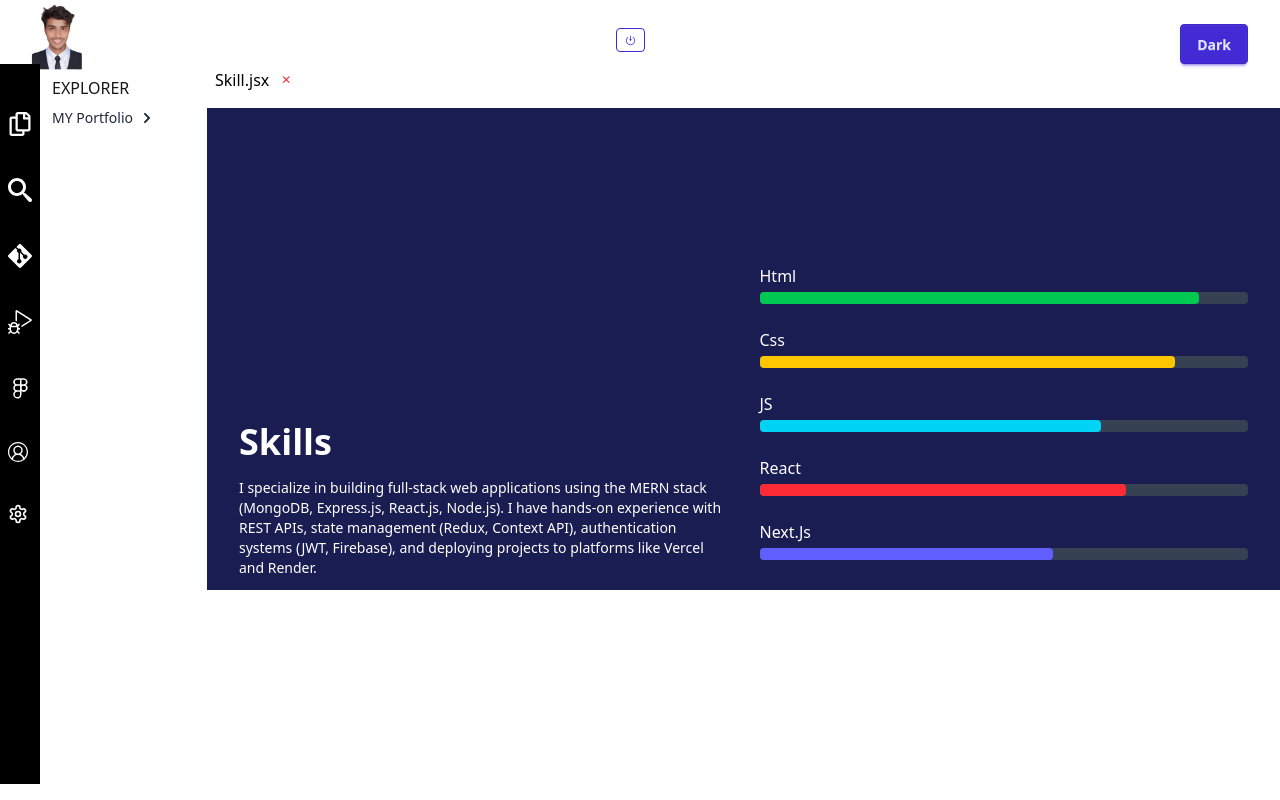
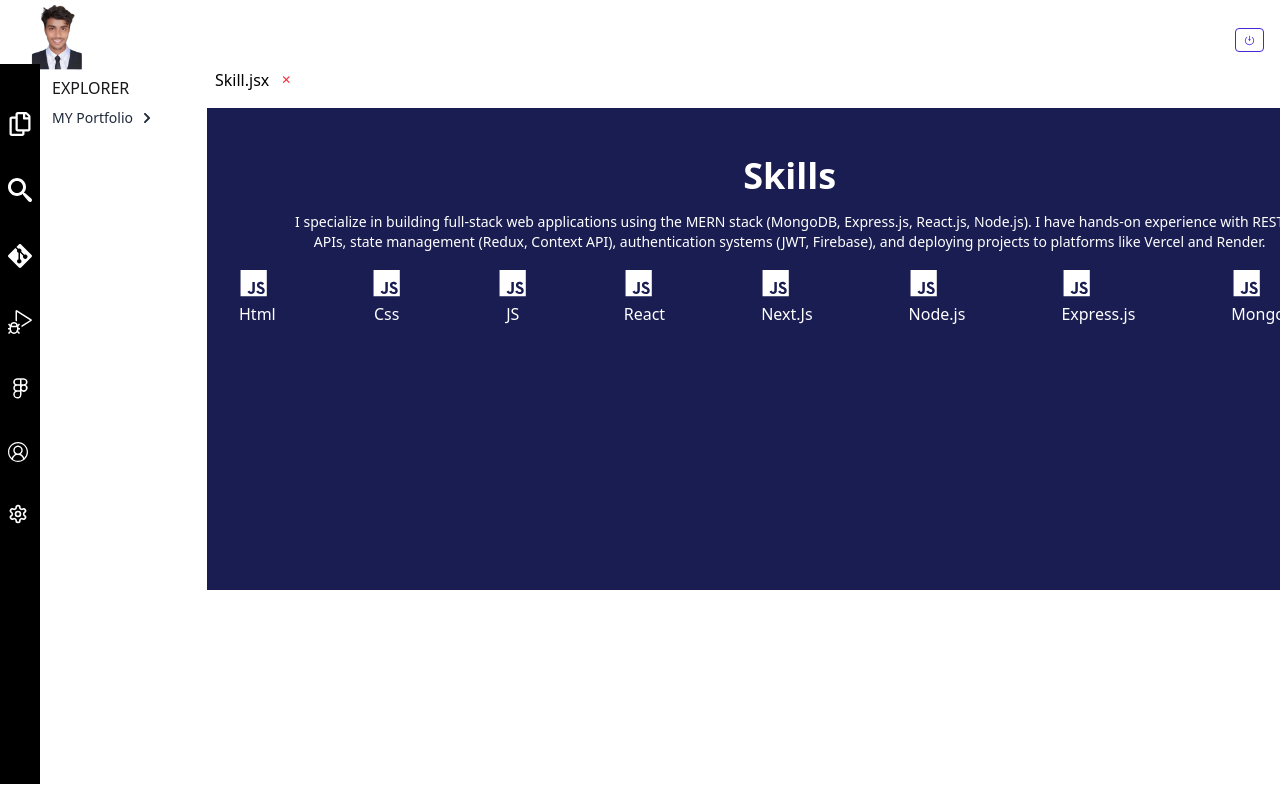
Before and after one commit to MD-Kayesur/-VS-CODE-Portfolio, a React (Vite) app: page /skill in a window 1280 px wide. Built offline with nearby package versions, Linux system fonts and the light colour scheme.

Commit message:
added react marquee in my portfolio

```diff
--- a/package.json
+++ b/package.json
@@ -22,6 +22,7 @@
     "motion": "^12.7.4",
     "react": "^19.0.0",
     "react-dom": "^19.0.0",
+    "react-fast-marquee": "^1.6.5",
     "react-icons": "^5.5.0",
     "react-intersection-observer": "^9.16.0",
     "react-router-dom": "^7.5.0",
--- a/src/components/About/Introduction.jsx
+++ b/src/components/About/Introduction.jsx
@@ -52,7 +52,7 @@
             </motion.h1>
           </div>
 
-          <p className="">
+          <p className="dark:text-white text-black">
             Front-End Developer crafting high-performance, responsive, and
             user-friendly web applications using modern technologies, clean
             code, and best practices for seamless user experiences.
--- a/src/components/About/Skill.jsx
+++ b/src/components/About/Skill.jsx
@@ -1,9 +1,10 @@
-
+ import Marquee from "react-fast-marquee";
+import { FaJs } from "react-icons/fa";
 
 
 
 export default function Skill() {
-    const skills = [
+     const skills = [
   { name: "Html", level: 90, color: "bg-green-500" },
   { name: "Css", level: 85, color: "bg-yellow-400" },
   { name: "JS", level: 70, color: "bg-cyan-400" },
@@ -14,8 +15,8 @@
   { name: "MongoDB", level: 50, color: "bg-fuchsia-500" },
 ];
   return (
-    <div className="min-h-screen bg-[#1a1d52] text-white px-8 py-12 flex items-center flex-col md:flex-row gap-8">
-      <div className="md:w-1/2">
+    <div className="min-h-screen bg-[#1a1d52] text-white px-8 py-12   items-center   gap-8">
+      <div className="md:w-11/12 mx-auto text-center">
         <h2 className="text-4xl font-bold mb-4 animated-gradient ">Skills</h2>
         <p className="text-sm mb-4">
   I specialize in building full-stack web applications using the MERN stack (MongoDB, Express.js, React.js, Node.js).
@@ -25,24 +26,30 @@
 
       </div>
 
-      <div className="md:w-1/2 w-full space-y-6">
-        {skills.map((skill, index) => (
-          <div key={index}>
-            <div className="flex justify-between mb-1">
-              <span className="font-medium">{skill.name}</span>
+      <Marquee
+        direction="right"
+        speed={  50}
+        gradient={false}
+        pauseOnHover  // খুবই গুরুত্বপূর্ণ: যাতে scroll বন্ধ না হয়
+      >
+        <div className="flex gap-24 justify-between">
+          {skills.map((skill, index) => (
+            <div key={index} className="text-center">
+              <FaJs className="text-3xl mb-1" />
+              <div className="font-medium">{skill.name}</div>
             </div>
-            <div className="w-full bg-gray-700 h-3 rounded">
-              <div
-                className={`${skill.color} hover:${skill.color} h-3 rounded`}
-                style={{ width: `${skill.level}%` }}
-              >
+          ))}
+        </div>
+      </Marquee>
+    </div>
 
 
-              </div>
-            </div>
-          </div>
-        ))}
-      </div>
-    </div>
+
+
+
+
+
+
+
   );
 }
--- a/src/components/navbar/Navber.jsx
+++ b/src/components/navbar/Navber.jsx
@@ -66,7 +66,7 @@
             </Link>
           </div>
 
-           <ThemeToggle />
+           {/* <ThemeToggle /> */}
         </div>
 
         {isMobileMenuOpen && (
--- a/src/togglethem/ThemeToggle.jsx
+++ b/src/togglethem/ThemeToggle.jsx
@@ -3,12 +3,17 @@
 function ThemeToggle() {
   const [theme, setTheme] = useState("light");
 
-  useEffect(() => {
-    document.querySelector("html").setAttribute("data-theme", theme);
-    localStorage.setItem("theme", theme);
-    const savedTheme = localStorage.getItem("theme") || "light";
-    setTheme(savedTheme);
-  }, [theme]);
+  // প্রথমে শুধু মাউন্টের সময় লোকালস্টোরেজ থেকে থিম পড়বেন
+useEffect(() => {
+  const savedTheme = localStorage.getItem("theme") || "light";
+  setTheme(savedTheme);
+}, []);
+
+// আর যখন থিম পরিবর্তিত হবে তখন থিম সেট করবেন html এ এবং লোকালস্টোরেজে
+useEffect(() => {
+  document.querySelector("html").setAttribute("data-theme", theme);
+  localStorage.setItem("theme", theme);
+}, [theme]);
 
   const toggleTheme = () => {
     setTheme(theme === "light" ? "dark" : "light");
--- a/tailwind.config.js
+++ b/tailwind.config.js
@@ -1,7 +1,7 @@
 /** @type {import('tailwindcss').Config} */
 module.exports = {
   content: ["./src/**/*.{js,jsx,ts,tsx}"],
-
+ darkMode: "class",
   theme: {
     extend: {},
   },
@@ -9,6 +9,19 @@
   plugins: [require("daisyui")],
 
 daisyui: {
-  themes: ["light", "dark", "cupcake", "synthwave", "dracula"], // etc.
+  themes: [
+    "light",
+    "dark",
+    "cupcake",
+    "synthwave",
+    {
+      myCustomTheme: {
+        "base-content": "#f1f5f9",
+        // add other custom colors here if needed
+      }
+    },
+    "dracula"
+  ]
 }
+
 };
```
Also changed, not shown: 1 other file (tests, documents, lock files or other folders).
